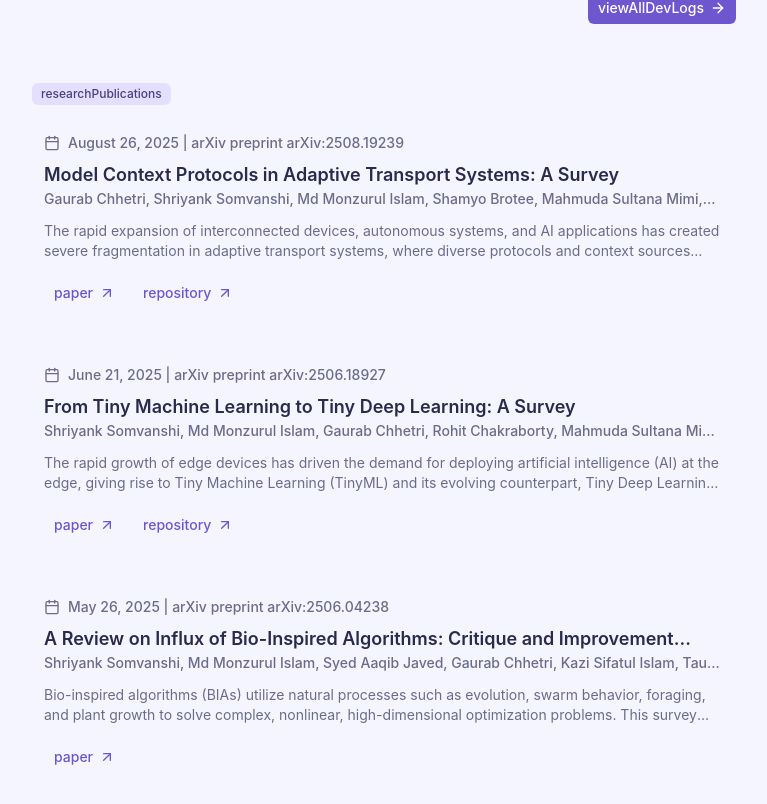
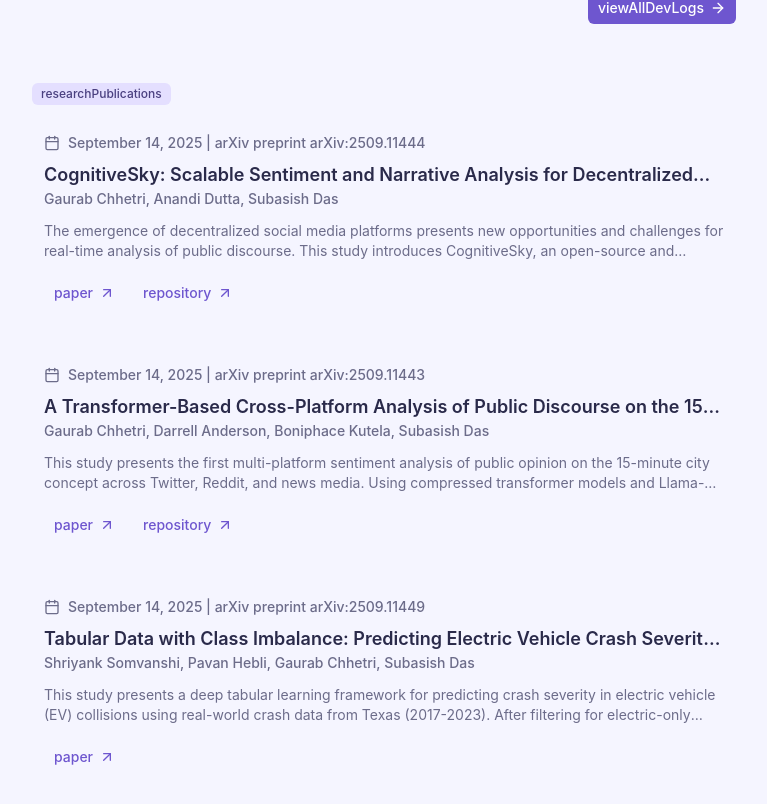
Before and after one commit to gauravfs-14/gaurabchhetri.com.np, a Next.js app: page / in a window 1280 px wide. Shown: the part 2816-3620 px from the top of the page, without its empty margins (256-1023 px from the left). Built offline with nearby package versions, Linux system fonts and the light colour scheme.

Commit message:
feat: add new research publications to the RESEARCH_PUBLICATIONS array and update CognitiveSky project with paper URL

```diff
--- a/src/app/page.tsx
+++ b/src/app/page.tsx
@@ -54,6 +54,32 @@ const EXPERIENCE = [
 ];
 
 const RESEARCH_PUBLICATIONS = [
+  {
+    title: "CognitiveSky: Scalable Sentiment and Narrative Analysis for Decentralized Social Media",
+    date: "2025/9/14",
+    authors: "Gaurab Chhetri, Anandi Dutta, Subasish Das",
+    journal: "arXiv preprint arXiv:2509.11444",
+    abstract: "The emergence of decentralized social media platforms presents new opportunities and challenges for real-time analysis of public discourse. This study introduces CognitiveSky, an open-source and scalable framework designed for sentiment, emotion, and narrative analysis on Bluesky, a federated Twitter or X.com alternative. By ingesting data through Bluesky's Application Programming Interface (API), CognitiveSky applies transformer-based models to annotate large-scale user-generated content and produces structured and analyzable outputs. These summaries drive a dynamic dashboard that visualizes evolving patterns in emotion, activity, and conversation topics. Built entirely on free-tier infrastructure, CognitiveSky achieves both low operational cost and high accessibility. While demonstrated here for monitoring mental health discourse, its modular design enables applications across domains such as disinformation detection, crisis response, and civic sentiment analysis. By bridging large language models with decentralized networks, CognitiveSky offers a transparent, extensible tool for computational social science in an era of shifting digital ecosystems.",
+    paperUrl: "https://arxiv.org/abs/2509.11444",
+    repositoryUrl: "https://github.com/gauravfs-14/CognitiveSky",
+  },
+  {
+    title: "A Transformer-Based Cross-Platform Analysis of Public Discourse on the 15-Minute City Paradigm",
+    date: "2025/9/14",
+    authors: "Gaurab Chhetri, Darrell Anderson, Boniphace Kutela, Subasish Das",
+    journal: "arXiv preprint arXiv:2509.11443",
+    abstract: "This study presents the first multi-platform sentiment analysis of public opinion on the 15-minute city concept across Twitter, Reddit, and news media. Using compressed transformer models and Llama-3-8B for annotation, we classify sentiment across heterogeneous text domains. Our pipeline handles long-form and short-form text, supports consistent annotation, and enables reproducible evaluation. We benchmark five models (DistilRoBERTa, DistilBERT, MiniLM, ELECTRA, TinyBERT) using stratified 5-fold cross-validation, reporting F1-score, AUC, and training time. DistilRoBERTa achieved the highest F1 (0.8292), TinyBERT the best efficiency, and MiniLM the best cross-platform consistency. Results show News data yields inflated performance due to class imbalance, Reddit suffers from summarization loss, and Twitter offers moderate challenge. Compressed models perform competitively, challenging assumptions that larger models are necessary. We identify platform-specific trade-offs and propose directions for scalable, real-world sentiment classification in urban planning discourse.",
+    paperUrl: "https://arxiv.org/abs/2509.11443",
+    repositoryUrl: "https://github.com/gauravfs-14/15min-city-bench",
+  },
+  {
+    title: "Tabular Data with Class Imbalance: Predicting Electric Vehicle Crash Severity with Pretrained Transformers (TabPFN) and Mamba-Based Models",
+    date: "2025/9/14",
+    authors: "Shriyank Somvanshi, Pavan Hebli, Gaurab Chhetri, Subasish Das",
+    journal: "arXiv preprint arXiv:2509.11449",
+    abstract: "This study presents a deep tabular learning framework for predicting crash severity in electric vehicle (EV) collisions using real-world crash data from Texas (2017-2023). After filtering for electric-only vehicles, 23,301 EV-involved crash records were analyzed. Feature importance techniques using XGBoost and Random Forest identified intersection relation, first harmful event, person age, crash speed limit, and day of week as the top predictors, along with advanced safety features like automatic emergency braking. To address class imbalance, Synthetic Minority Over-sampling Technique and Edited Nearest Neighbors (SMOTEENN) resampling was applied. Three state-of-the-art deep tabular models, TabPFN, MambaNet, and MambaAttention, were benchmarked for severity prediction. While TabPFN demonstrated strong generalization, MambaAttention achieved superior performance in classifying severe injury cases due to its attention-based feature reweighting. The findings highlight the potential of deep tabular architectures for improving crash severity prediction and enabling data-driven safety interventions in EV crash contexts.",
+    paperUrl: "https://arxiv.org/abs/2509.11449",
+  },
   {
     title: "Model Context Protocols in Adaptive Transport Systems: A Survey",
     date: "2025/8/26",
--- a/src/content/projects/cognitivesky.mdx
+++ b/src/content/projects/cognitivesky.mdx
@@ -7,6 +7,7 @@ languages: ["Python", "TypeScript"]
 tags: ["AI", "Cognitive Computing", "Machine Learning", "Web Development"]
 type: Research
 featured: true
+paperUrl: https://arxiv.org/abs/2509.11444
 liveUrl: https://cognitivesky.gaurabchhetri.com.np/
 githubUrl: https://github.com/gauravfs-14/CognitiveSky
 ---
```
